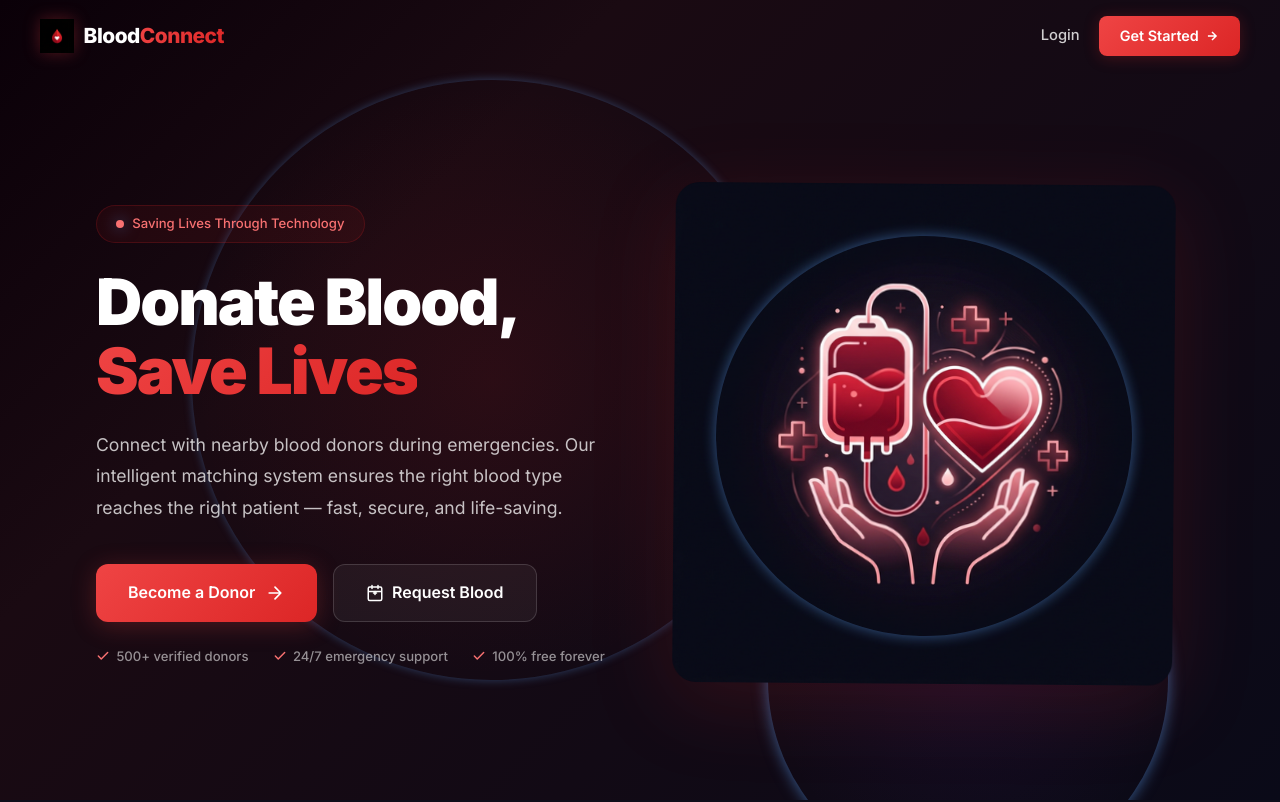
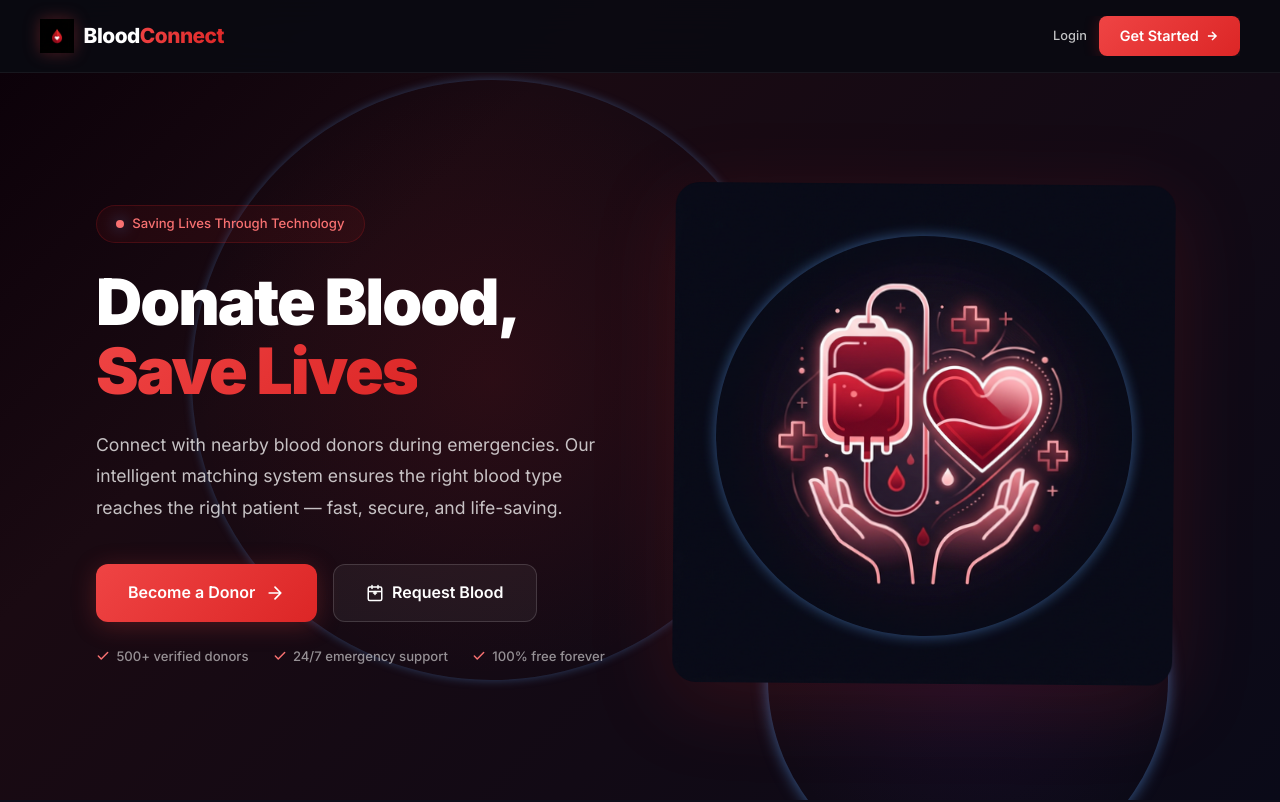
Before and after one commit to kazisalman21/blood-donation-platform, a React (Create React App) app in the folder client/: page / in a window 1280 px wide. Shown: the top 802 px of the page. Built offline with nearby package versions, Linux system fonts and the light colour scheme; no server answers; the HTML template or start-up script is replaced by a standard one.

Commit message:
fix: navbar alignment — reduce padding, fix overflow for many nav items, always-visible dark bg

```diff
--- a/client/src/components/shared/Navbar.css
+++ b/client/src/components/shared/Navbar.css
@@ -6,8 +6,11 @@
   left: 0;
   right: 0;
   z-index: 1000;
-  padding: 0 2rem;
-  background: transparent;
+  padding: 0 1.5rem;
+  background: rgba(10, 10, 18, 0.92);
+  backdrop-filter: blur(20px);
+  -webkit-backdrop-filter: blur(20px);
+  border-bottom: 1px solid rgba(255, 255, 255, 0.06);
   transition: var(--transition);
 }
 
@@ -73,21 +76,31 @@
 .navbar-links {
   display: flex;
   align-items: center;
-  gap: 0.3rem;
+  gap: 0.15rem;
+  flex-wrap: nowrap;
+  overflow-x: auto;
+  scrollbar-width: none;
+  -ms-overflow-style: none;
+}
+
+.navbar-links::-webkit-scrollbar {
+  display: none;
 }
 
 .nav-link {
   display: flex;
   align-items: center;
-  gap: 0.4rem;
-  color: rgba(255, 255, 255, 0.8);
+  gap: 0.3rem;
+  color: rgba(255, 255, 255, 0.75);
   text-decoration: none;
-  font-size: 0.92rem;
+  font-size: 0.8rem;
   font-weight: 500;
-  padding: 0.5rem 0.9rem;
+  padding: 0.4rem 0.6rem;
   border-radius: var(--radius-sm);
   transition: var(--transition-fast);
   position: relative;
+  white-space: nowrap;
+  flex-shrink: 0;
 }
 
 .navbar-scrolled .nav-link {
@@ -116,13 +129,17 @@
 
 .nav-link svg {
   opacity: 0.7;
+  flex-shrink: 0;
+  width: 14px;
+  height: 14px;
 }
 
 .nav-divider {
   width: 1px;
-  height: 24px;
-  background: rgba(255, 255, 255, 0.15);
-  margin: 0 0.5rem;
+  height: 20px;
+  background: rgba(255, 255, 255, 0.12);
+  margin: 0 0.3rem;
+  flex-shrink: 0;
 }
 
 .navbar-scrolled .nav-divider {
@@ -133,26 +150,29 @@
 .nav-user {
   display: flex;
   align-items: center;
-  gap: 0.6rem;
+  gap: 0.5rem;
+  flex-shrink: 0;
 }
 
 .user-avatar {
-  width: 34px;
-  height: 34px;
+  width: 30px;
+  height: 30px;
   border-radius: 50%;
   background: var(--gradient-accent);
   display: flex;
   align-items: center;
   justify-content: center;
-  font-size: 0.85rem;
+  font-size: 0.78rem;
   font-weight: 700;
   color: #fff;
+  flex-shrink: 0;
 }
 
 .user-name {
   color: rgba(255, 255, 255, 0.85);
-  font-size: 0.9rem;
+  font-size: 0.82rem;
   font-weight: 500;
+  white-space: nowrap;
 }
 
 .navbar-scrolled .user-name {
```
